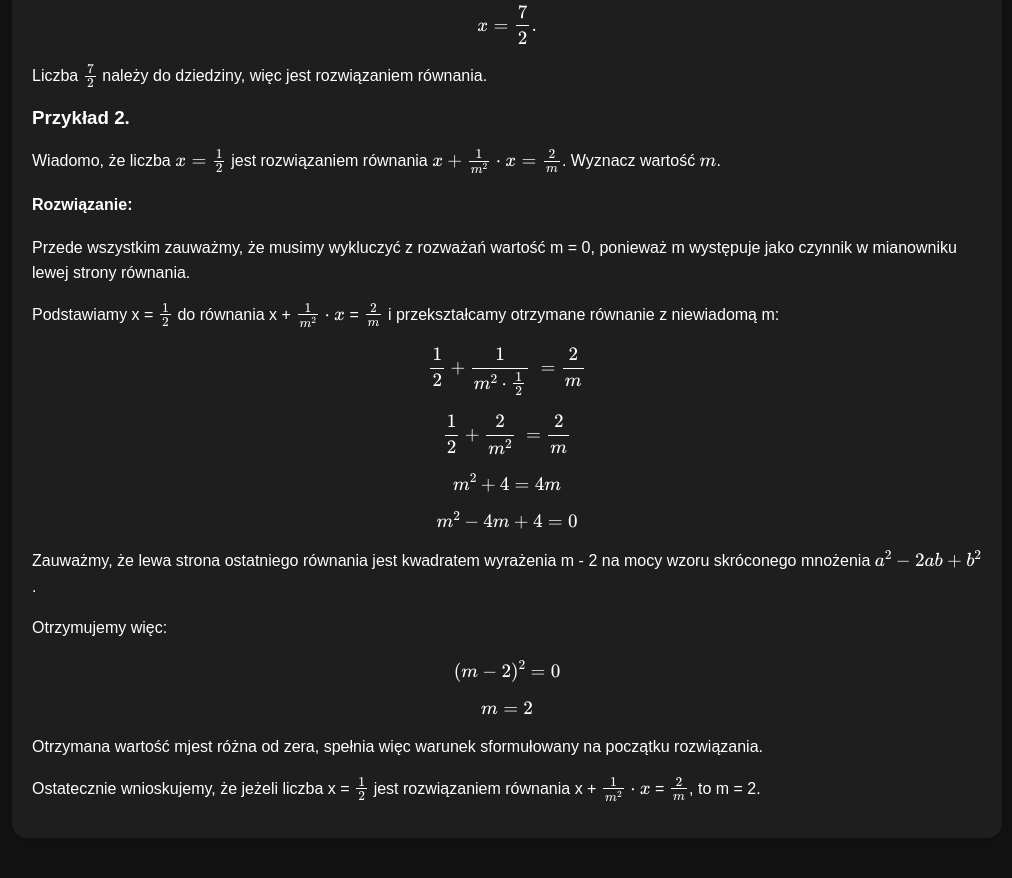
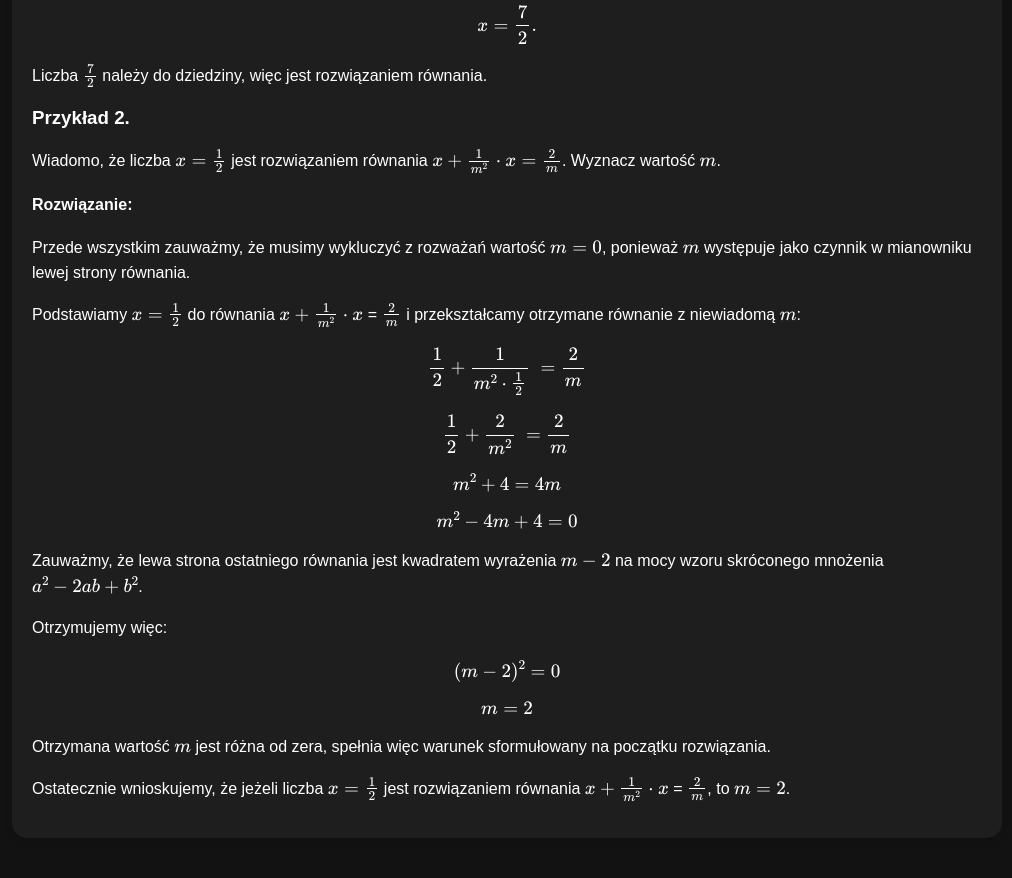
Before and after one commit to 277465/TI-MST-2024, a Flask app: page /equations in a window 1280 px wide. Shown: the part 1310-2188 px from the top of the page, without its empty margins (258-1270 px from the left). Run offline with Flask 3, Linux system fonts and the light colour scheme.

Commit message:
Update równania.html
poprawienie jakby przechodzenia w tryb matematyczny xd

```diff
--- a/templates/równania.html
+++ b/templates/równania.html
@@ -38,18 +38,18 @@
         <h3>Przykład 2.</h3>
         <p>Wiadomo, że liczba \(x = \frac{1}{2}\) jest rozwiązaniem równania \(x + \frac{1}{m^2} \cdot x = \frac{2}{m}\). Wyznacz wartość \(m\).</p>
         <h4>Rozwiązanie:</h4>
-        <p>Przede wszystkim zauważmy, że musimy wykluczyć z rozważań wartość m = 0, ponieważ m występuje jako czynnik w mianowniku lewej strony równania.</p>
-        <p>Podstawiamy x = \(\frac{1}{2}\) do równania x + \(\frac{1}{m^2} \cdot x\) = \(\frac{2}{m}\) i przekształcamy otrzymane równanie z niewiadomą m:</p>
+        <p>Przede wszystkim zauważmy, że musimy wykluczyć z rozważań wartość \(m = 0\), ponieważ \(m\) występuje jako czynnik w mianowniku lewej strony równania.</p>
+        <p>Podstawiamy \(x = \frac{1}{2}\) do równania \(x + \frac{1}{m^2} \cdot x\) = \(\frac{2}{m}\) i przekształcamy otrzymane równanie z niewiadomą \(m\):</p>
         <p>\[\frac{1}{2} + \frac{1}{m^2 \cdot \frac{1}{2}}\ = \frac{2}{m}\]<p>
         </p>\[\frac{1}{2} + \frac{2}{m^2}\ = \frac{2}{m}\]<p>
         </p>\[m^2 + 4 = 4m\]<p>
         </p>\[m^2 - 4m + 4 = 0\]</p>
-        <p>Zauważmy, że lewa strona ostatniego równania jest kwadratem wyrażenia m - 2 na mocy wzoru skróconego mnożenia \(a^2 - 2ab + b^2\).</p>
+        <p>Zauważmy, że lewa strona ostatniego równania jest kwadratem wyrażenia \(m - 2\) na mocy wzoru skróconego mnożenia \(a^2 - 2ab + b^2\).</p>
         <p>Otrzymujemy więc:</p>
         <p>\[(m - 2)^2 = 0\]</p>
         <p>\[m = 2\]</p>
-        <p>Otrzymana wartość mjest różna od zera, spełnia więc warunek sformułowany na początku rozwiązania.</p>
-        <p>Ostatecznie wnioskujemy, że jeżeli liczba x = \(\frac{1}{2}\) jest rozwiązaniem równania x + \(\frac{1}{m^2} \cdot x\) = \(\frac{2}{m}\), to m = 2.</p>
+        <p>Otrzymana wartość \(m\) jest różna od zera, spełnia więc warunek sformułowany na początku rozwiązania.</p>
+        <p>Ostatecznie wnioskujemy, że jeżeli liczba \(x = \frac{1}{2}\) jest rozwiązaniem równania \(x + \frac{1}{m^2} \cdot x\) = \(\frac{2}{m}\), to \(m = 2\).</p>
     </section>
 
 </div>
```
